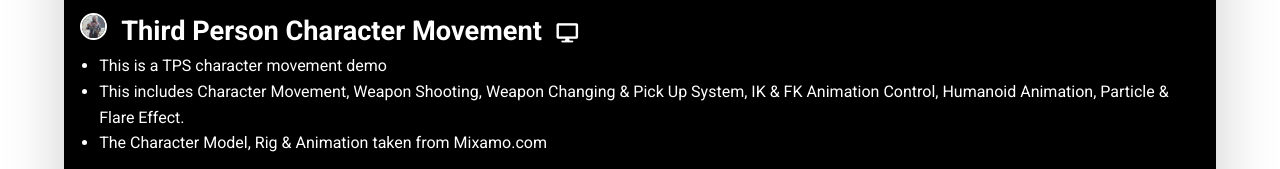
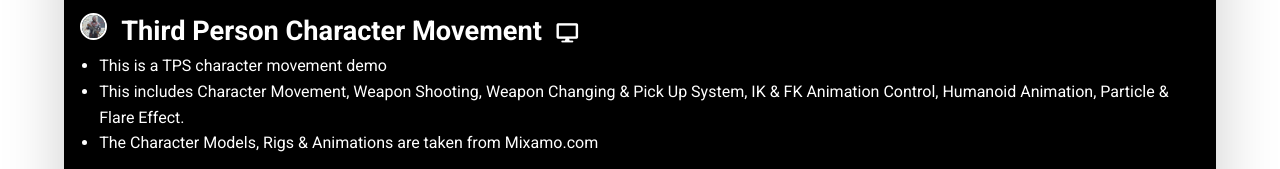
Before and after one commit to Scrub-GitGud/RIFATS-WORKS, a plain HTML site: page games.html in a window 1280 px wide. Shown: the part 1560-1729 px from the top of the page. Drawn offline with Linux system fonts and the light colour scheme; grey boxes are pictures that could not be loaded.

Commit message:
Edited Game Description 2

```diff
--- a/games.html
+++ b/games.html
@@ -36,7 +36,7 @@
             <ul>
                 <li>This is a TPS character movement demo</li>
                 <li>This includes Character Movement, Weapon Shooting, Weapon Changing & Pick Up System, IK & FK Animation Control, Humanoid Animation, Particle & Flare Effect.</li>
-                <li>The Character Model, Rig & Animation taken from Mixamo.com</li>
+                <li>The Character Models, Rigs & Animations are taken from Mixamo.com</li>
             </ul>
             <a href="https://mega.nz/file/WdEFDaSK#Gy-H12igNm5ji-wTH6BDqVwXTLATI-8Tp7tQhqNXo50" target="_blank" class="btn btn-trans btn-effect-1 my1">Download & Play</a>
         </div>
```
